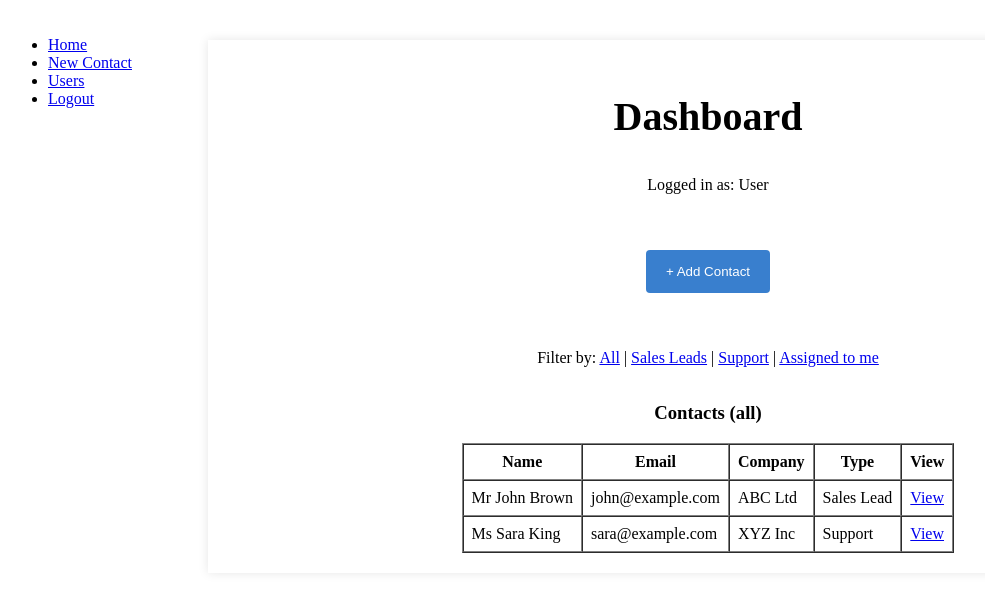
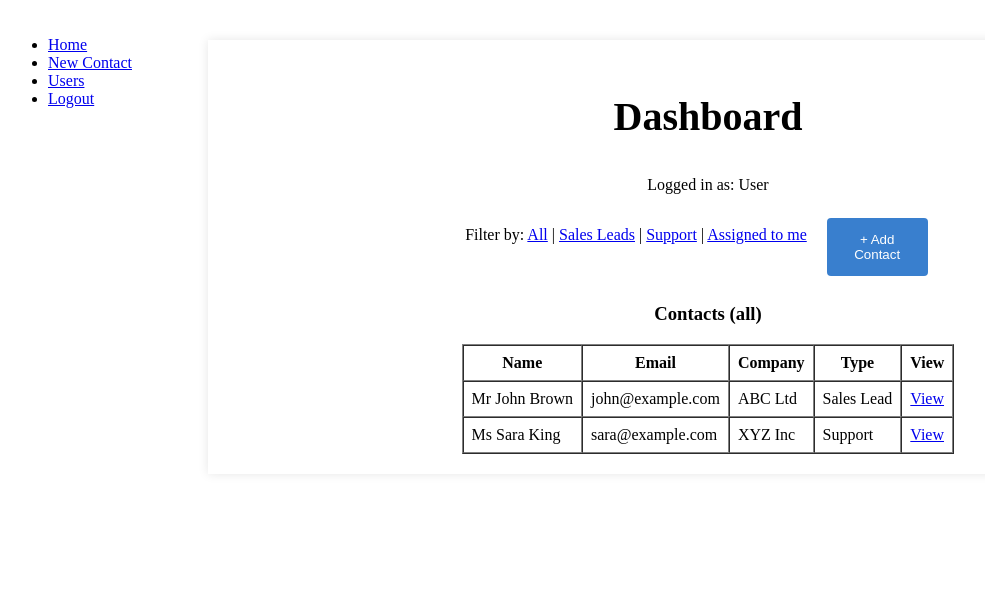
Before and after one commit to yxjichi/info2180-project2, a PHP site: page /dashboard.php in a window 1280 px wide. Shown: the part 88-680 px from the top of the page, without its empty margins (32-1017 px from the left). Run offline with PHP 8.4, Linux system fonts and the light colour scheme; a user stored in the database is signed in; data comes from the database, SQL or seed files in the repository.

Commit message:
progress

```diff
--- a/dashboard.php
+++ b/dashboard.php
@@ -52,12 +52,7 @@ $contacts = $stmt->fetchAll();
   <h2>Dashboard</h2>
   <p>Logged in as: <?php echo htmlspecialchars($_SESSION["user_name"] ?? ""); ?></p>
 
-  <p>
-    <form action = "add_contact.php">
-      <button type="submit">+ Add Contact</button>
-    </form>
-  </p>
-
+  <div id = "filters">
   <p>
     Filter by:
     <a href="dashboard.php?filter=all">All</a> |
@@ -65,6 +60,14 @@ $contacts = $stmt->fetchAll();
     <a href="dashboard.php?filter=support">Support</a> |
     <a href="dashboard.php?filter=mine">Assigned to me</a>
   </p>
+  <p>           </p>
+  <p>
+    <form action = "add_contact.php">
+      <button id="add-contact" type="submit">+ Add Contact</button>
+    </form>
+  </p>
+</div>
+
 
   <h3>Contacts (<?php echo htmlspecialchars($filter); ?>)</h3>
 
--- a/styles.css
+++ b/styles.css
@@ -81,15 +81,28 @@ input[type="email"], input[type="password"] {
 /* Style the login button */
 button[type="submit"] {
     width: 100%;
-    background-color: #397fce; /* Green background */
+    background-color: #397fce;
     color: white;
-    padding: 14px 20px;
+    padding: 5px 5px;
     margin: 8px 0;
     border: none;
     border-radius: 4px;
     cursor: pointer; /* Change cursor to pointer on hover */
 }
-
+button[id = "add-contact"] {
+    width: 70%;
+    background-color: #397fce;
+    color: white;
+    padding: 14px 20px;
+    margin-left: 20px;
+    border: none;
+    border-radius: 4px;
+    cursor: pointer; /* Change cursor to pointer on hover */
+}
+#filters {
+    display: flex;
+    justify-content: center;
+}
 /* footer */
 footer {
     background: white;
```
